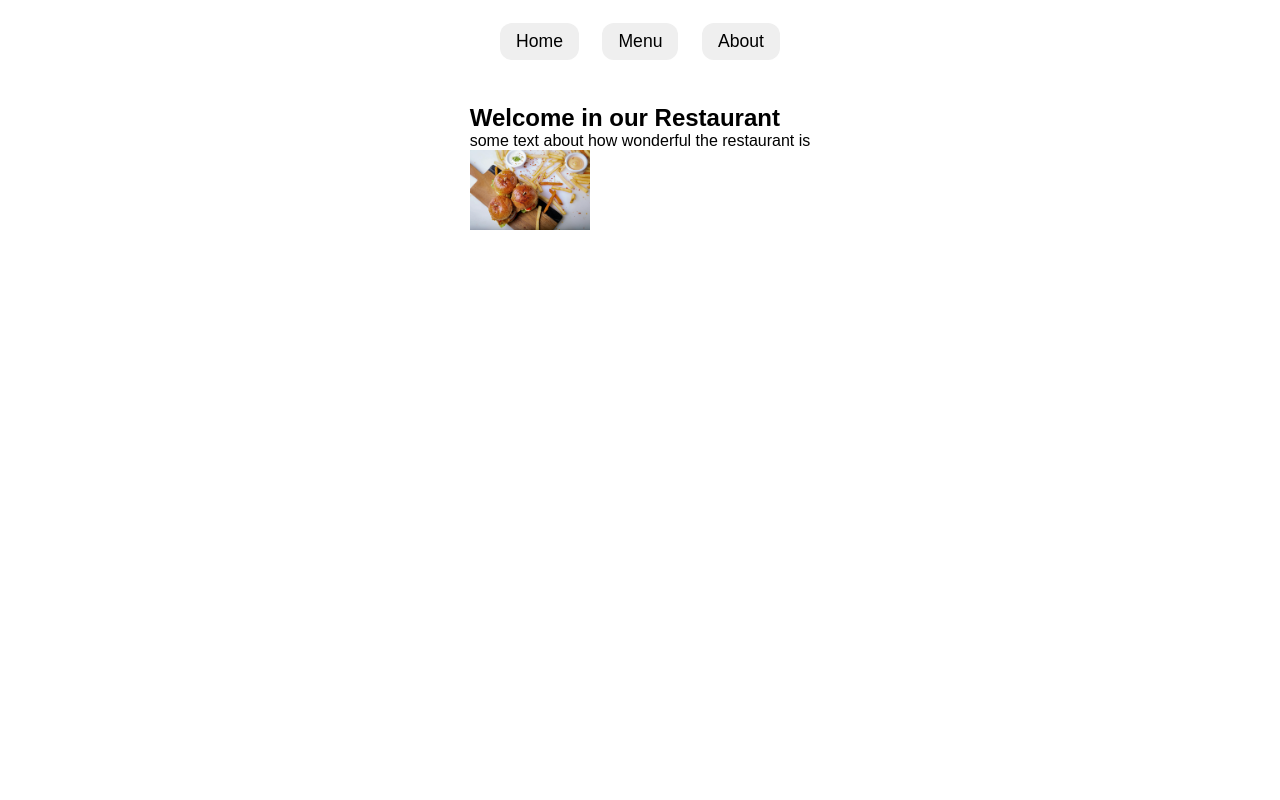
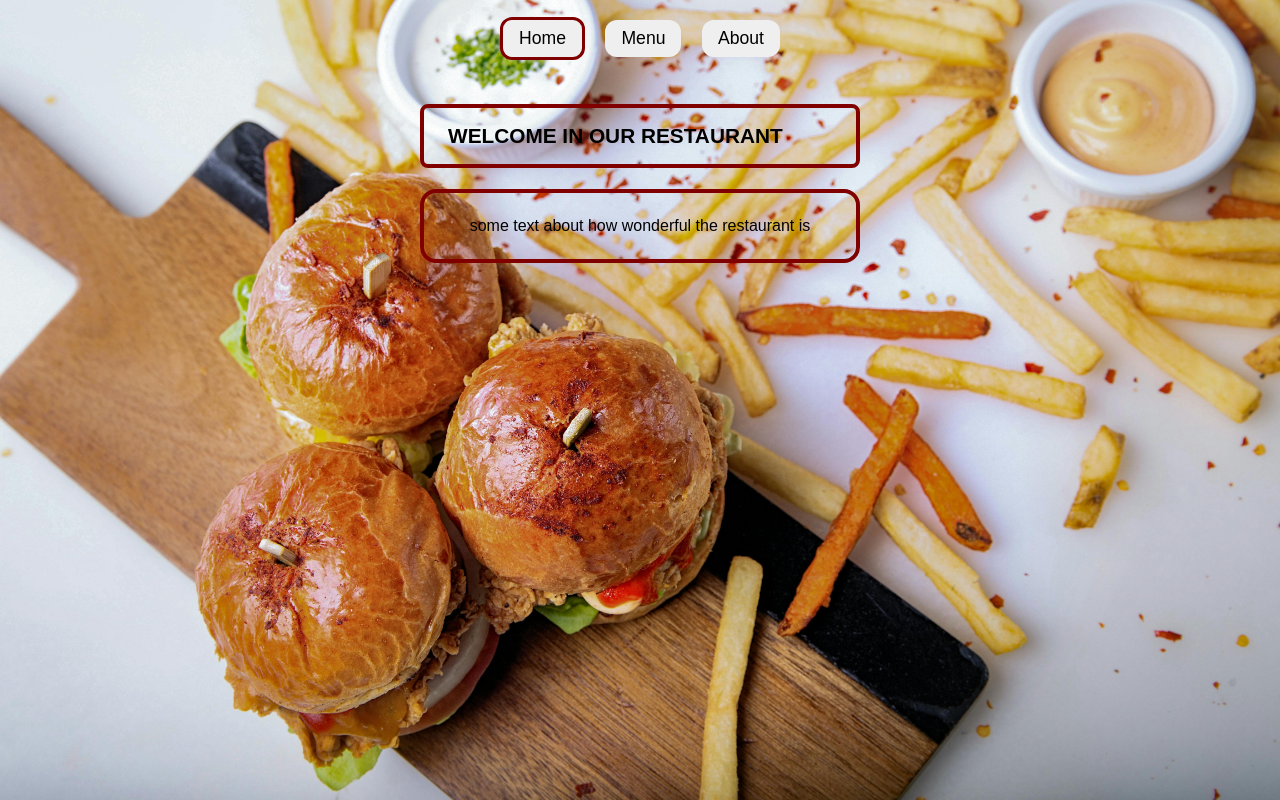
Before and after one commit to TahraouiMustapha/Restaurant-Page, a website built with webpack: page src/index.html in a window 1280 px wide. Both pictures are taken after a click on the button "Home". Built offline with nearby package versions, Linux system fonts and the light colour scheme.

Commit message:
write the tab-switching logic inside of index.js, make the image as background for the body

```diff
--- a/src/index.js
+++ b/src/index.js
@@ -9,20 +9,29 @@ pageLoader(image);
 const homeBtn = document.querySelector('#homeBtn');
 const menuBtn = document.querySelector('#menuBtn');
 const aboutBtn = document.querySelector('#aboutBtn');
-homeBtn.onclick = () => {
+homeBtn.onclick = (e) => {
     const content = document.querySelector('#content');
     content.innerHTML = '';
+    e.target.classList.add('clicked');
+    menuBtn.classList.remove('clicked');
+    aboutBtn.classList.remove('clicked');
     pageLoader(image);
 };
 
-menuBtn.onclick = () => {
+menuBtn.onclick = (e) => {
     const content = document.querySelector('#content');
     content.innerHTML = '';
+    e.target.classList.add('clicked');
+    homeBtn.classList.remove('clicked');
+    aboutBtn.classList.remove('clicked');
     menuLoader();
 };
 
-aboutBtn.onclick = () => {
+aboutBtn.onclick = (e) => {
     const content = document.querySelector('#content');
     content.innerHTML = '';
+    e.target.classList.add('clicked');
+    menuBtn.classList.remove('clicked');
+    homeBtn.classList.remove('clicked');
     contactLoader();
 };
--- a/src/page-load.js
+++ b/src/page-load.js
@@ -4,16 +4,21 @@ function pageLoader (image) {
 
     const headLine = document.createElement('h2');
     headLine.textContent = 'Welcome in our Restaurant';
+    headLine.classList.add('title');
     myDiv.appendChild(headLine);
 
     const sometxt = document.createElement('p');
     sometxt.textContent = 'some text about how wonderful the restaurant is';
+    sometxt.classList.add('plate');
     myDiv.appendChild(sometxt);
 
-    const myImage = new Image();
-    myImage.src = image;
-    myImage.width = 120;
-    myDiv.appendChild(myImage);
+
+    const body = document.body;
+    console.log(body);
+    body.style.backgroundImage = `url(${image})`;
+    body.style.backgroundRepeat = 'no-repeat';
+    body.style.backgroundSize = 'cover';
+    body.style.backgroundPositionY = '70%';
 
 
     content.appendChild(myDiv);
--- a/src/style.css
+++ b/src/style.css
@@ -60,6 +60,7 @@ button {
 
 .title {
     font-size: 1.3em;
+    margin-bottom: 1em;
 }
 
 .plate, .person {
@@ -90,3 +91,7 @@ button {
     font-size: 0.9em;
     font-weight: 600;
 }
+
+.clicked {
+    border: 3px solid maroon;
+}
```
